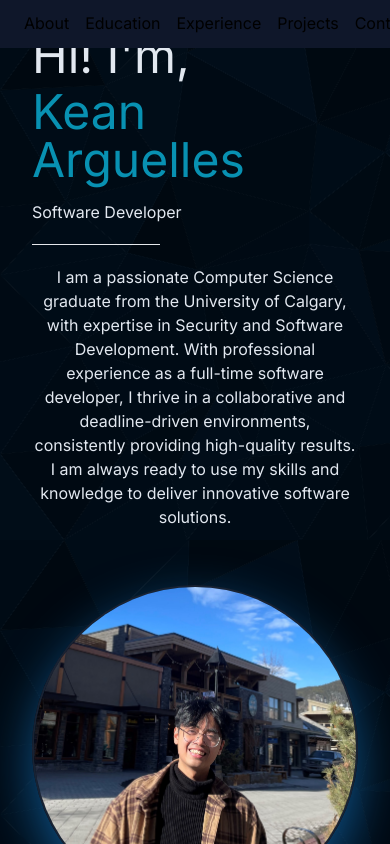
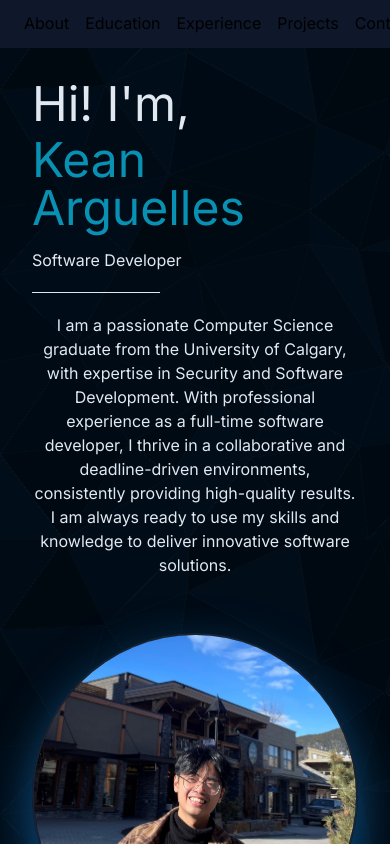
Before and after one commit to friedchickean/my-portfolio, a Next.js app: page / in a window 390 px wide. Shown: the top 844 px of the page. Built offline with nearby package versions, Linux system fonts and the light colour scheme.

Commit message:
Fixed top margin bug on mobile

```diff
--- a/src/app/page.tsx
+++ b/src/app/page.tsx
@@ -31,7 +31,7 @@ export default function Home() {
         <Navbar />
 
         {/* Content Container */}
-        <div id="top" className="p-8 lg:px-32 lg:py-44">
+        <div id="top" className="px-8 pb-8 pt-20 lg:px-32 lg:py-44">
           {/* Big About Me */}
           <div className="flex flex-col lg:flex-row justify-between">
             <div className='lg:w-2/3 text-slate-200'>
```
